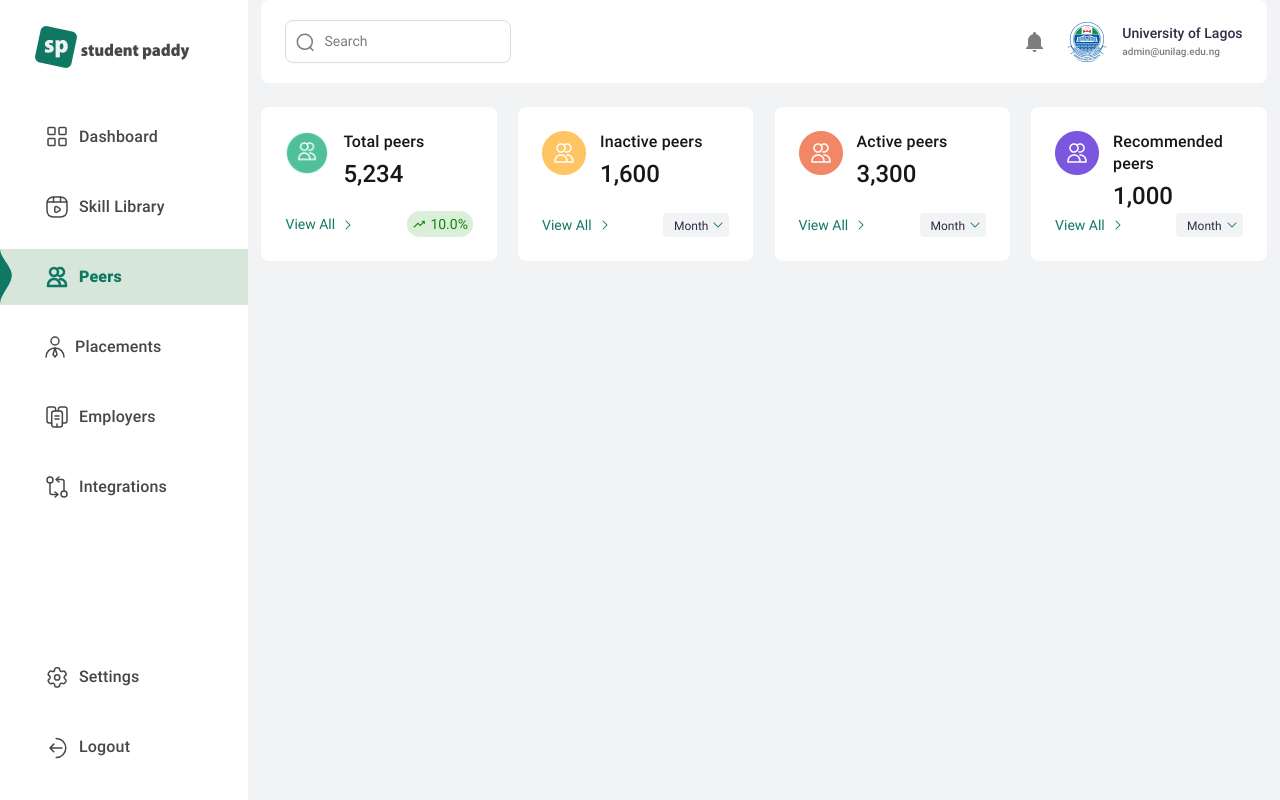
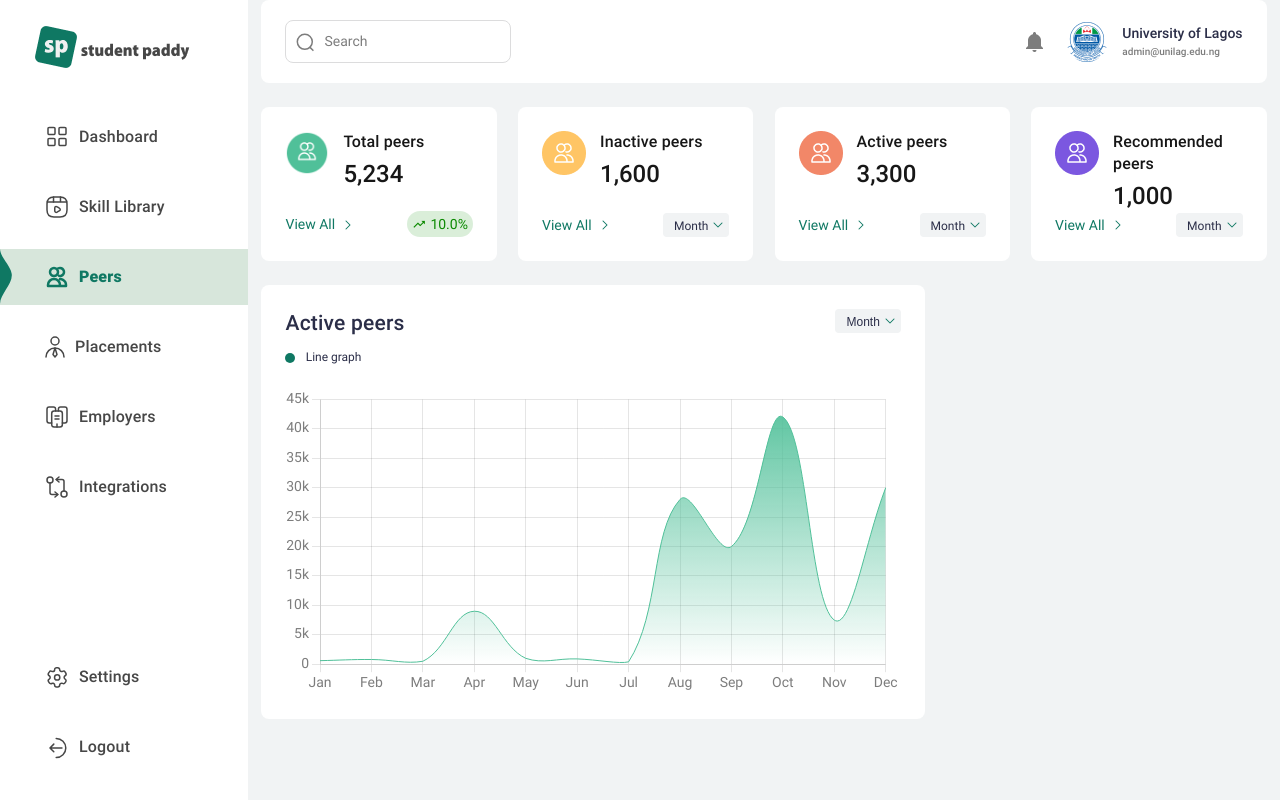
Before and after one commit to ArinzeGit/Student-Paddy-Admin-Dashboard, a Next.js app: page /peers in a window 1280 px wide. Built offline with nearby package versions, Linux system fonts and the light colour scheme.

Commit message:
add Active peers graph to Peers page

```diff
--- a/src/app/peers/page.tsx
+++ b/src/app/peers/page.tsx
@@ -1,6 +1,7 @@
 import Card1 from "@/components/Card1";
 import HeaderLayout from "../HeaderLayout";
 import Card2 from "@/components/Card2";
+import ActivePeersGraph from "@/components/graphs/ActivePeersGraph";
 
 const Peers = () => {
   return (
@@ -32,6 +33,9 @@ const Peers = () => {
           url={"/peers/recommended-peers"}
         />
       </div>
+      <div className="w-[66%] mt-[24px]">
+        <ActivePeersGraph />
+      </div>
     </HeaderLayout>
   );
 };
```
